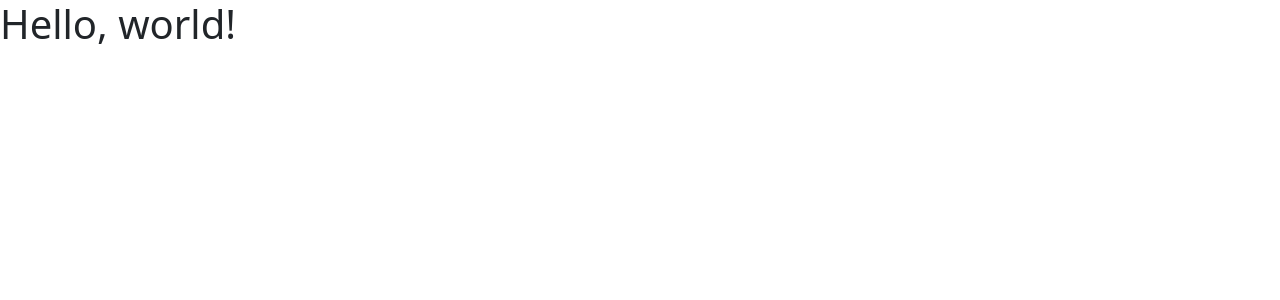
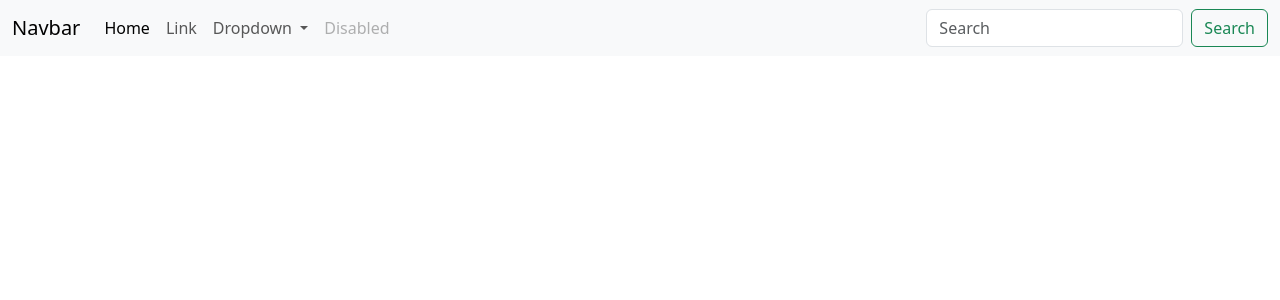
Before and after one commit to UmarSayyam/django-ecommerce, a Django app: page / in a window 1280 px wide. Shown: the top 300 px of the page. Run offline with Django 5.2, Linux system fonts and the light colour scheme.

Commit message:
navbar initials

```diff
--- a/ecommerce/templates/index.html
+++ b/ecommerce/templates/index.html
@@ -3,7 +3,7 @@
   <head>
     <meta charset="utf-8" />
     <meta name="viewport" content="width=device-width, initial-scale=1" />
-    <title>Bootstrap demo</title>
+    <title>Umar's Shop</title>
     <link
       href="https://cdn.jsdelivr.net/npm/bootstrap@5.3.3/dist/css/bootstrap.min.css"
       rel="stylesheet"
@@ -11,8 +11,64 @@
       crossorigin="anonymous"
     />
   </head>
+
+  <nav class="navbar navbar-expand-lg bg-body-tertiary">
+    <div class="container-fluid">
+      <a class="navbar-brand" href="#">Navbar</a>
+      <button
+        class="navbar-toggler"
+        type="button"
+        data-bs-toggle="collapse"
+        data-bs-target="#navbarSupportedContent"
+        aria-controls="navbarSupportedContent"
+        aria-expanded="false"
+        aria-label="Toggle navigation"
+      >
+        <span class="navbar-toggler-icon"></span>
+      </button>
+      <div class="collapse navbar-collapse" id="navbarSupportedContent">
+        <ul class="navbar-nav me-auto mb-2 mb-lg-0">
+          <li class="nav-item">
+            <a class="nav-link active" aria-current="page" href="#">Home</a>
+          </li>
+          <li class="nav-item">
+            <a class="nav-link" href="#">Link</a>
+          </li>
+          <li class="nav-item dropdown">
+            <a
+              class="nav-link dropdown-toggle"
+              href="#"
+              role="button"
+              data-bs-toggle="dropdown"
+              aria-expanded="false"
+            >
+              Dropdown
+            </a>
+            <ul class="dropdown-menu">
+              <li><a class="dropdown-item" href="#">Action</a></li>
+              <li><a class="dropdown-item" href="#">Another action</a></li>
+              <li><hr class="dropdown-divider" /></li>
+              <li><a class="dropdown-item" href="#">Something else here</a></li>
+            </ul>
+          </li>
+          <li class="nav-item">
+            <a class="nav-link disabled" aria-disabled="true">Disabled</a>
+          </li>
+        </ul>
+        <form class="d-flex" role="search">
+          <input
+            class="form-control me-2"
+            type="search"
+            placeholder="Search"
+            aria-label="Search"
+          />
+          <button class="btn btn-outline-success" type="submit">Search</button>
+        </form>
+      </div>
+    </div>
+  </nav>
+
   <body>
-    <h1>Hello, world!</h1>
     <script
       src="https://cdn.jsdelivr.net/npm/bootstrap@5.3.3/dist/js/bootstrap.bundle.min.js"
       integrity="sha384-YvpcrYf0tY3lHB60NNkmXc5s9fDVZLESaAA55NDzOxhy9GkcIdslK1eN7N6jIeHz"
```
